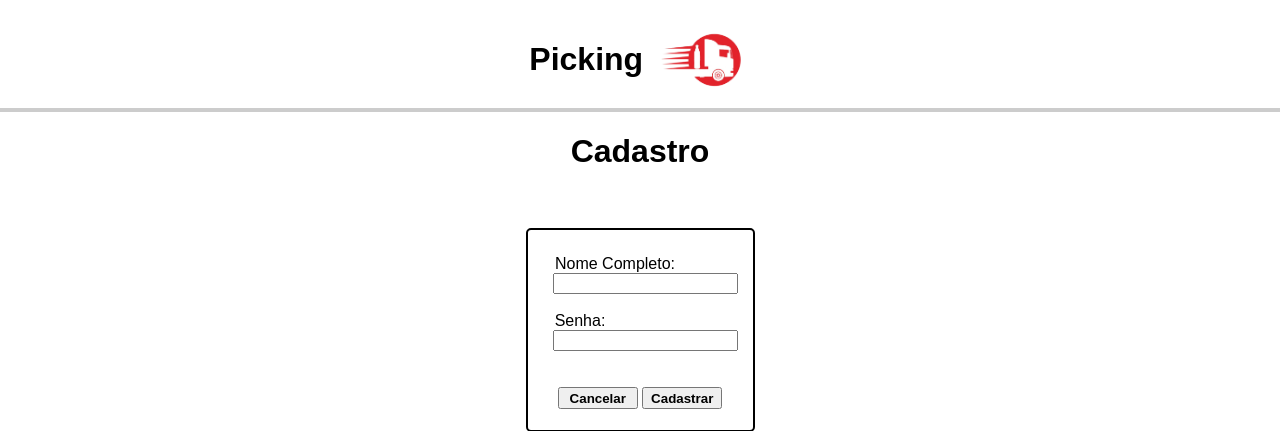
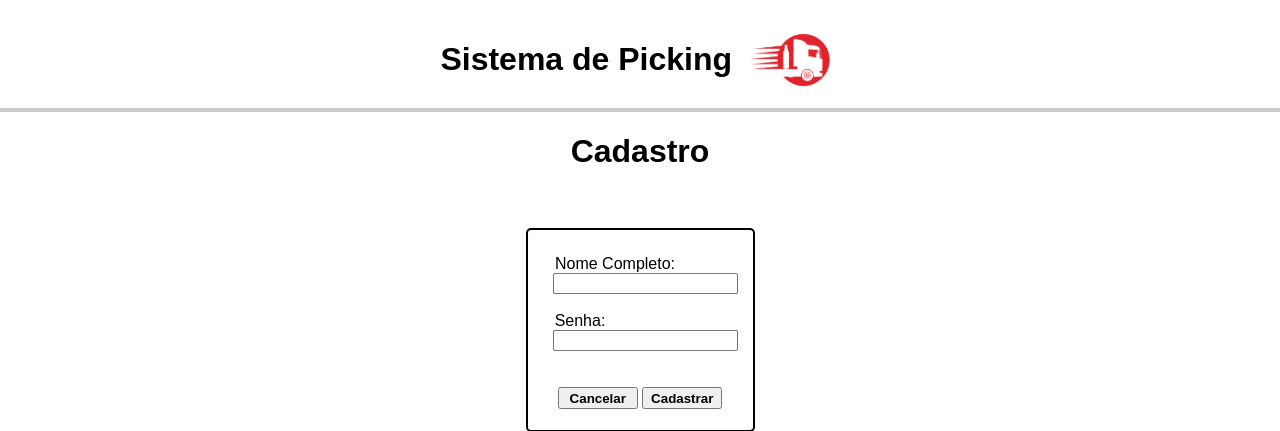
Before and after one commit to LUC4SMELLO/Sistema_de_Picking, a Flask app: page /cadastro in a window 1280 px wide. Shown: the top 431 px of the page. Run offline with Flask 3, Linux system fonts and the light colour scheme.

Commit message:
mudando título cabeçalho

```diff
--- a/templates/cadastro.html
+++ b/templates/cadastro.html
@@ -12,7 +12,7 @@
 <body>
 
     <header>
-        <h1>Picking</h1>
+        <h1>Sistema de Picking</h1>
         <img src="{{ url_for('static', filename='images/logo_dbcambui_2.png') }}" alt="Logo da Empresa">
     </header>
 
--- a/templates/login.html
+++ b/templates/login.html
@@ -10,7 +10,7 @@
 </head>
 <body>
     <header>
-        <h1>Picking</h1>
+        <h1>Sistema de Picking</h1>
         <img src="{{ url_for('static', filename='images/logo_dbcambui_2.png') }}" alt="Logo da Empresa">
     </header>
 
```
